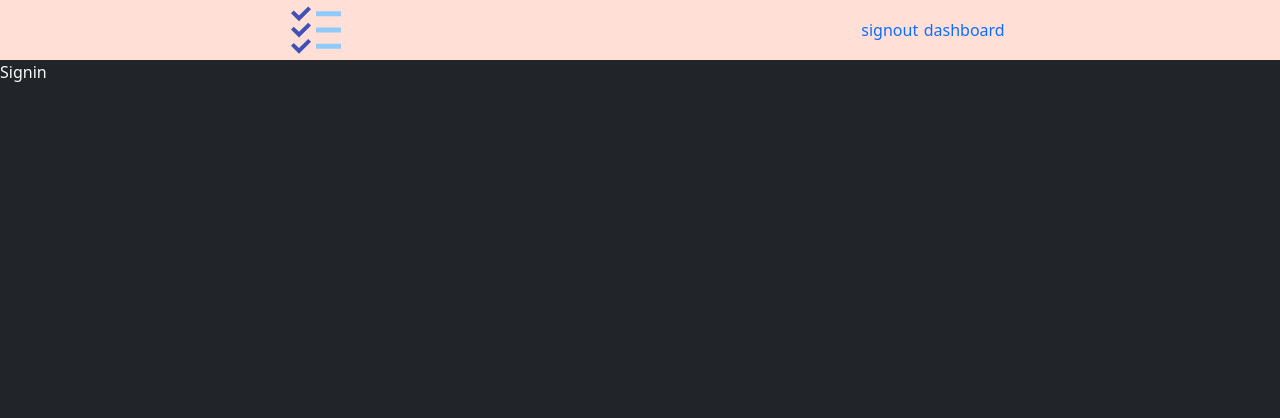
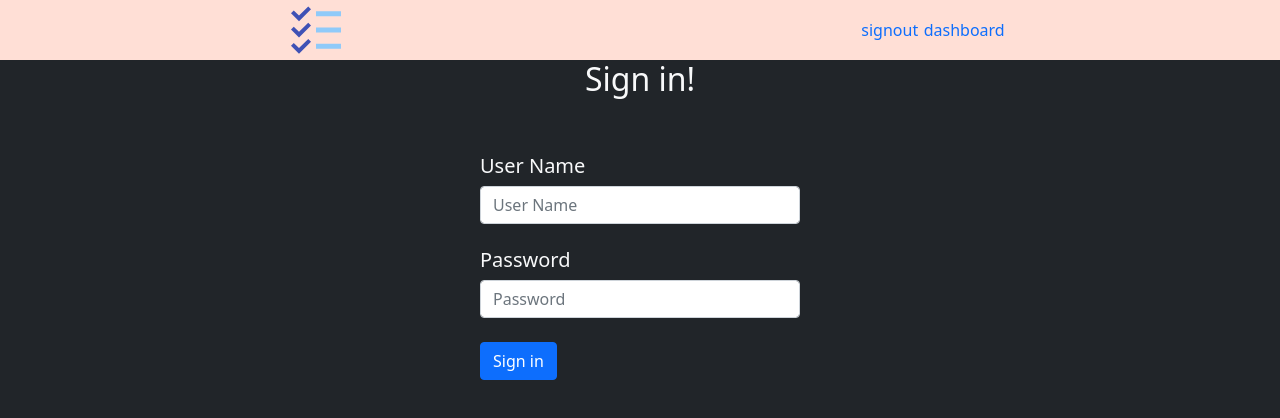
Before and after one commit to dci-team-projects/todo-list-backend, a React (Create React App) app in the folder client/: page /signin in a window 1280 px wide. Shown: the top 418 px of the page. Built offline with nearby package versions, Linux system fonts and the light colour scheme; no server answers.

Commit message:
added signin data

```diff
--- a/client/src/components/SignIn.js
+++ b/client/src/components/SignIn.js
@@ -1,7 +1,87 @@
-import React from "react";
+import { useState, useEffect } from "react";
+import { Link } from "react-router-dom";
 
 const SignIn = () => {
-  return <div>Signin</div>;
+  //initializing data for form storage
+  const data = {
+    username: "",
+    id: "",
+    password: "",
+  };
+
+  //initializing state
+
+  const [singleUserData, updateData] = useState(data);
+  const [allUserData, updateAllUsers] = useState([]);
+  const [id, updateId] = useState({});
+  //handlechange function to store data in singleuserdata state
+
+  const handleChange = (e) => {
+    updateData({
+      ...singleUserData,
+      [e.target.name]: e.target.value,
+    });
+  };
+
+  console.log(singleUserData);
+
+  //store all data in all userdata state
+
+  useEffect(() => {
+    const submitData = async () => {
+      const response = await fetch("http://localhost:5000/users");
+      const data = await response.json();
+      updateAllUsers(data);
+      console.log(data);
+    };
+    submitData();
+  }, []);
+
+  //create find function and store id in singleuserdataobject
+
+  // const handleSubmit = () => {
+  //   const findUserId = allUserData.find(
+  //     ({ username }) => username === singleUserData.username
+  //   );
+  //   updateId(findUserId);
+  //   console.log(id);
+  // };
+
+  return (
+    <div>
+      <div className="w-100 h-75 d-flex justify-content-center flex-column align-items-center">
+        <h2 className="pb-5">Sign in!</h2>
+        <form className="w-25">
+          <div className="form-group pb-4">
+            <label htmlFor="username">
+              <h5>User Name</h5>
+            </label>
+            <input
+              type="username"
+              className="form-control"
+              name="username"
+              placeholder="User Name"
+              onChange={handleChange}
+            />
+          </div>
+
+          <div className="form-group pb-4">
+            <label htmlFor="password">
+              <h5>Password</h5>
+            </label>
+            <input
+              type="password"
+              className="form-control"
+              name="password"
+              placeholder="Password"
+              onChange={handleChange}
+            />
+          </div>
+          <button className="btn btn-primary">Sign in</button>
+        </form>
+      </div>
+    </div>
+  );
 };
 
 export default SignIn;
```
